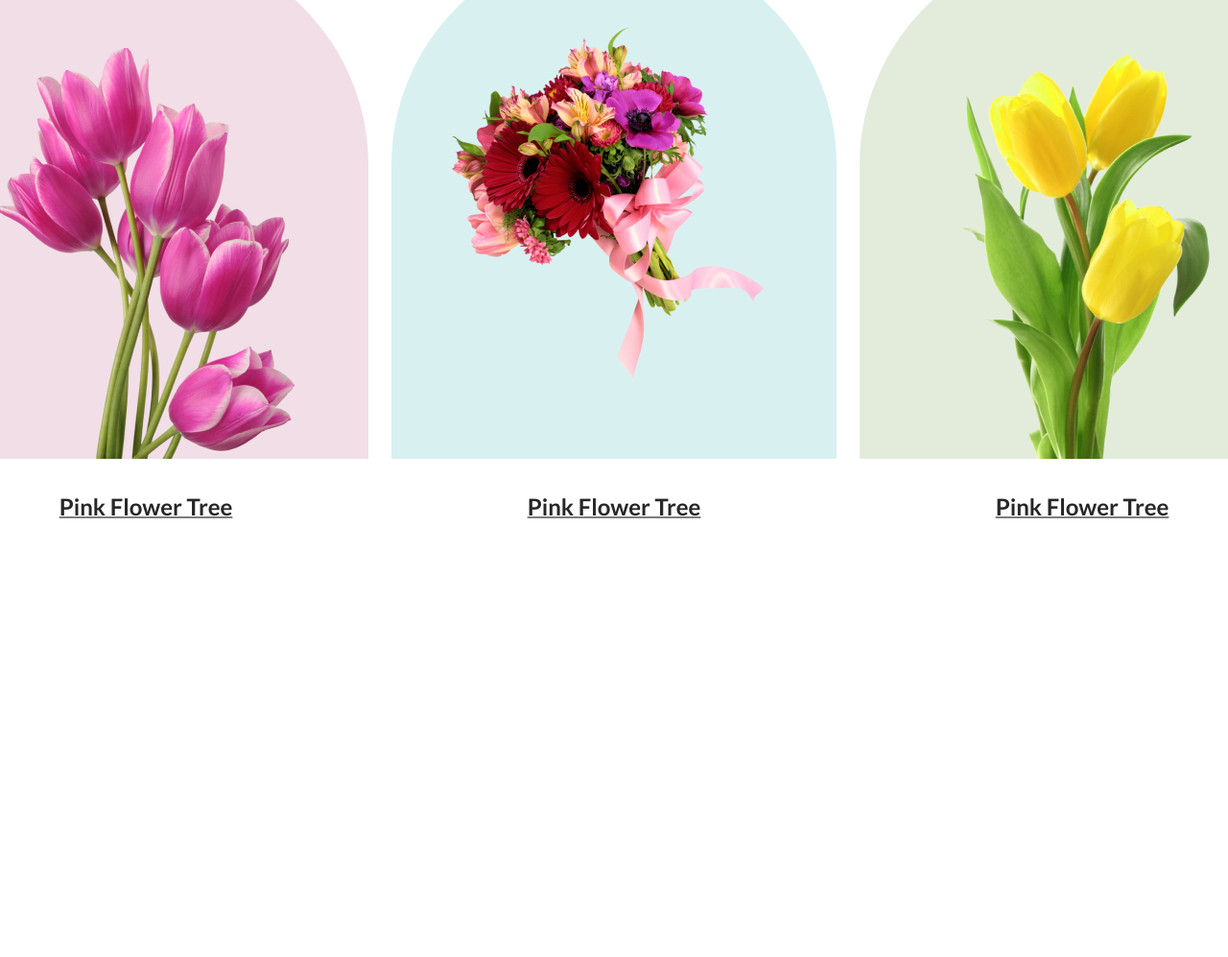
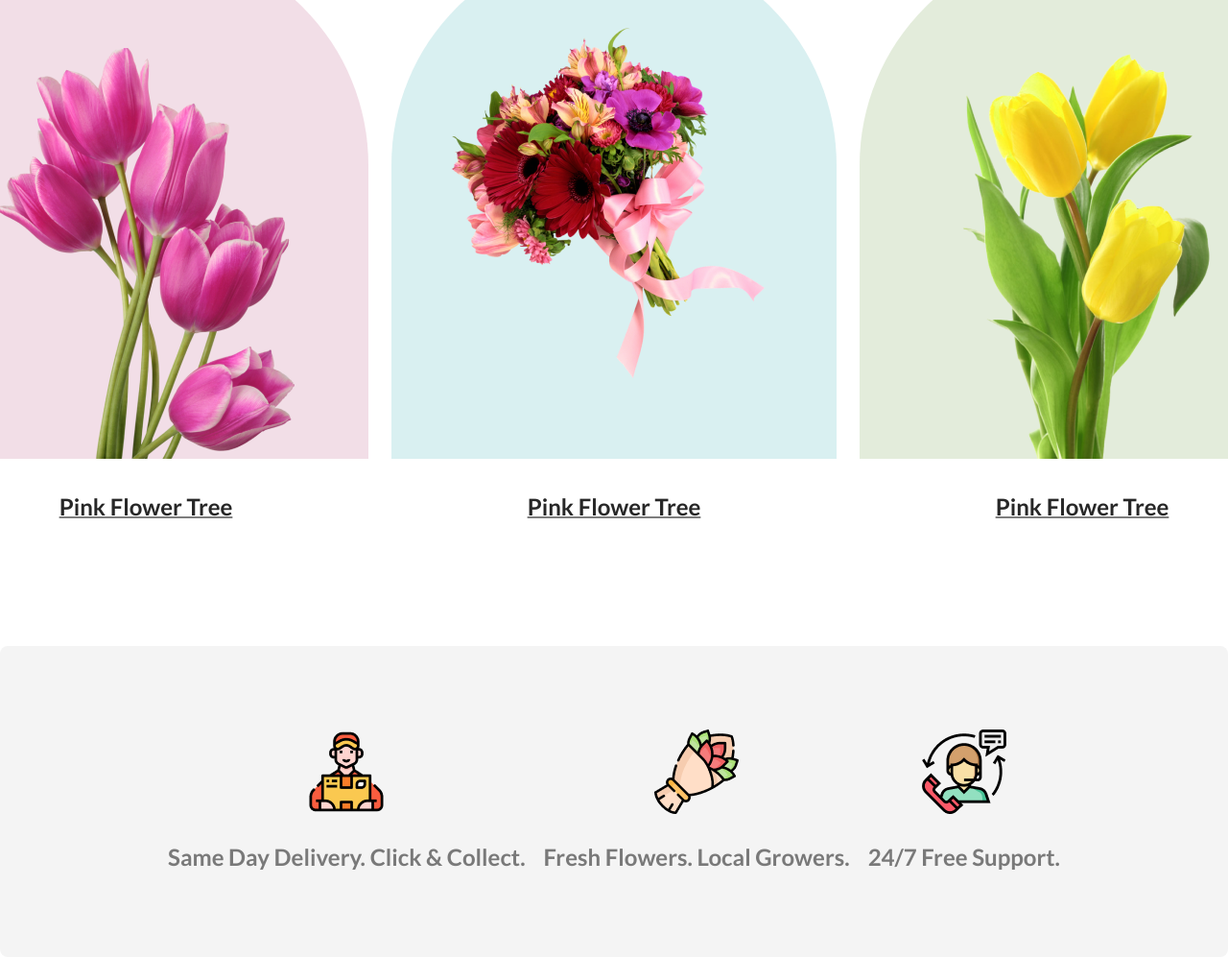
Before and after one commit to Durjoy96/online-flower-shop-landing-page, a plain HTML site: page index.html in a window 1280 px wide. Shown: the part 1268-2265 px from the top of the page at 96% size. Before the commit the page ends 2193 px from the top, so only its background shows below. Drawn offline with Linux system fonts and the light colour scheme.

Commit message:
working cycle section completed

```diff
--- a/assets/css/styles.css
+++ b/assets/css/styles.css
@@ -88,6 +88,7 @@ header {
 
 .banner-content .description {
     margin: 32px 0;
+    text-align: left;
 }
 
 .banner-parent img {
@@ -155,3 +156,29 @@ header {
     text-decoration: 2px underline var(--base-content-secondary);
     margin: 32px 0 0;
 }
+
+/* working cycle styles */
+.working-cycle {
+    margin: 128px auto 0;
+    border-radius: 8px;
+    background-color: var(--base-200);
+    padding: 87px 175px;
+}
+
+.working-cycle-items {
+    display: flex;
+    justify-content: space-between;
+}
+
+.working-cycle-item {
+    text-align: center;
+}
+
+.working-cycle-item p {
+    color: var(--base-content-secondary);
+    font-size: 24px;
+    font-weight: 600;
+    line-height: 35px;
+    letter-spacing: 0%;
+    margin: 24px 0 0;
+}
--- a/index.html
+++ b/index.html
@@ -57,12 +57,28 @@
                 </div>
             </div>
         </section>
+
+        <section class="working-cycle max-width-90rem-center">
+            <div class="working-cycle-items">
+                <div class="working-cycle-item">
+                    <img src="assets/flowers-img/del-man.png" alt="">
+                    <p>Same Day Delivery. Click & Collect.</p>
+                </div>
+                <div class="working-cycle-item">
+                    <img src="assets/flowers-img/flowers.png" alt="">
+                    <p>Fresh Flowers. Local Growers.</p>
+                </div>
+                <div class="working-cycle-item">
+                    <img src="assets/flowers-img/support.png" alt="">
+                    <p>24/7 Free Support.</p>
+                </div>
+            </div>
+        </section>
     </main>
 
     <footer>
 
     </footer>
-    <br><br><br><br><br><br><br><br><br><br><br><br><br><br><br><br><br><br><br><br>
-</body>
+ </body>
 
 </html>
```
Also changed, not shown: assets/flowers-img/del-man.png (renamed from assets/flowers-img/Group 57.png), assets/flowers-img/flowers.png (renamed from assets/flowers-img/Group 58.png), assets/flowers-img/support.png (renamed from assets/flowers-img/Group 59.png).
